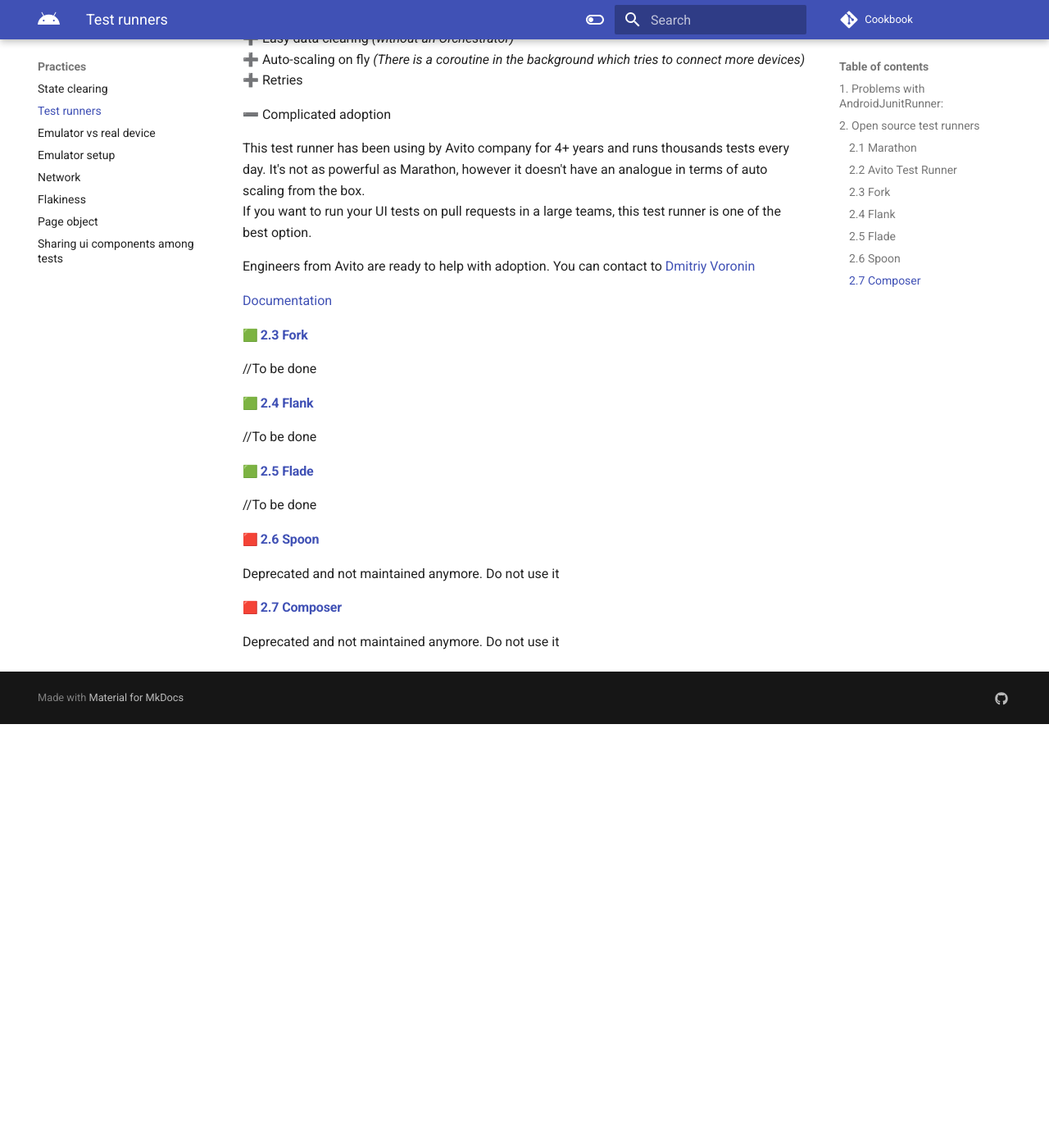
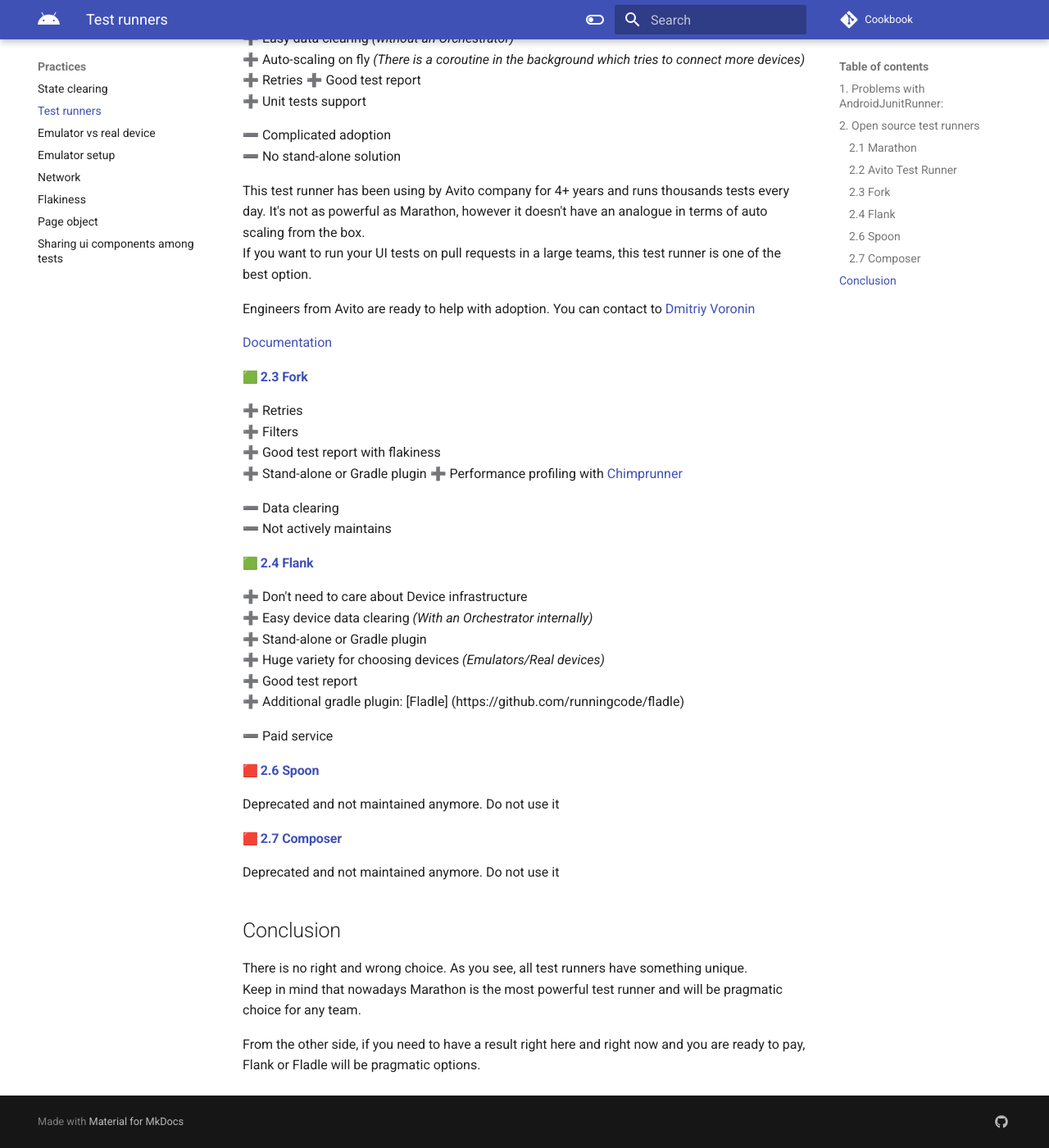
Before and after one commit to android-ui-testing/Cookbook, an MkDocs documentation site: the page built from docs/content/practices/test_runners_review.md, in a window 1280 px wide and 1400 px high, scrolled down 2330 px. Shown: the whole window at 82% size. Built offline with MkDocs 1.6.1 and Material for MkDocs 9.7.7, drawn with Linux system fonts in a browser that asks for light colours; emoji names are drawn with the system emoji font; comment, search, counter and statistics services are not loaded; before the commit the page ends 3213 px from its top, so only the background shows below that; some of the changed text lies outside the part shown.

Commit message:
test runners fixes

```diff
--- a/docs/content/practices/test_runners_review.md
+++ b/docs/content/practices/test_runners_review.md
@@ -65,7 +65,7 @@
 Powerful and the most pragmatic test runner. All you need to do it's just to connect devices to `adb`, and Marathon will
 do the whole job for you.
 
-➕ CLI, Gradle Plugin <br>
+➕ Stand-alone or Gradle Plugin <br>
 ➕ Easy data clearing _(without an Orchestrator)_ <br>
 ➕ Flexible configuration with filters <br>
 ➕ Flakiness strategies <br>
@@ -101,8 +101,11 @@
 ➕ Easy data clearing _(without an Orchestrator)_ <br>
 ➕ Auto-scaling on fly _(There is a coroutine in the background which tries to connect more devices)_
 ➕ Retries
+➕ Good test report <br>
+➕ Unit tests support <br>
 
 ➖ Complicated adoption <br>
+➖ No stand-alone solution
 
 This test runner has been using by Avito company for 4+ years and runs thousands tests every day. It's not as powerful
 as Marathon, however it doesn't have an analogue in terms of auto scaling from the box.<br>
@@ -114,15 +117,27 @@
 
 #### [:green_square: 2.3 Fork](https://github.com/shazam/fork)
 
-//To be done
+➕ Retries <br>
+➕ Filters <br>
+➕ Good test report with flakiness <br>
+➕ Stand-alone or Gradle plugin
+➕ Performance profiling with [Chimprunner](https://github.com/shazam/fork#chimprunner)
+
+➖ Data clearing <br>
+➖ Not actively maintains <br>
 
 #### [:green_square: 2.4 Flank](https://github.com/Flank/flank)
 
-//To be done
+➕ Don't need to care about Device infrastructure<br>
+➕ Easy device data clearing _(With an Orchestrator internally)_<br>
+➕ Stand-alone or Gradle plugin<br>
+➕ Huge variety for choosing devices _(Emulators/Real devices)_<br>
+➕ Good test report <br>
+➕ Additional gradle plugin: [Fladle] (https://github.com/runningcode/fladle)<br>
 
-#### [:green_square: 2.5 Flade](https://github.com/runningcode/fladle)
+➖ Paid service<br>
 
-//To be done
+
 
 #### [:red_square: 2.6 Spoon](https://github.com/square/spoon)
 
@@ -131,3 +146,9 @@
 #### [:red_square: 2.7 Composer](https://github.com/gojuno/composer)
 
 Deprecated and not maintained anymore. Do not use it
+
+## Conclusion
+There is no right and wrong choice. As you see, all test runners have something unique.
+<br>Keep in mind that nowadays Marathon is the most powerful test runner and will be pragmatic choice for any team.
+
+From the other side, if you need to have a result right here and right now and you are ready to pay, Flank or Fladle will be pragmatic options.
```
